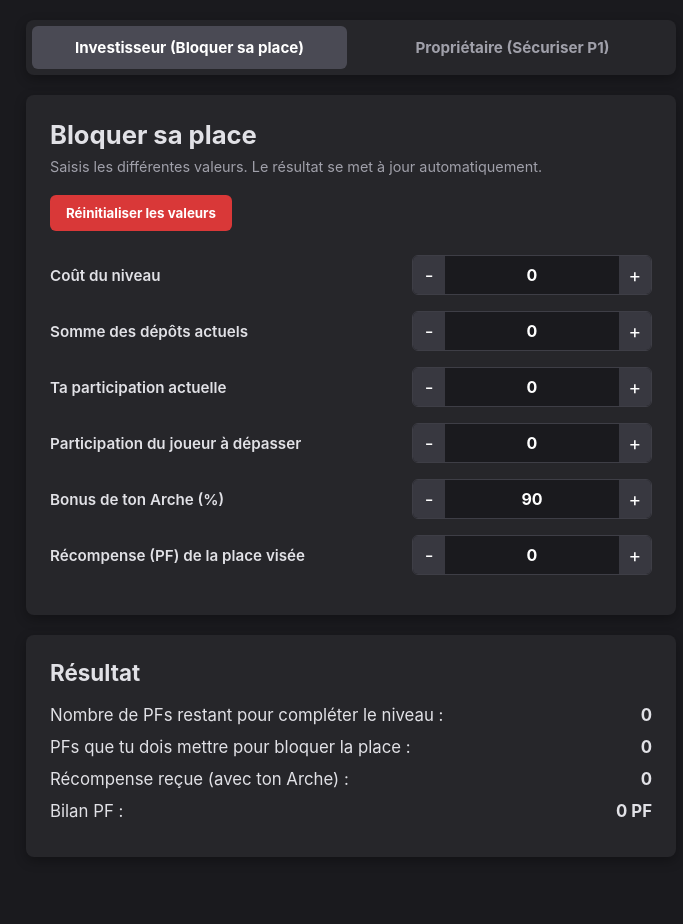
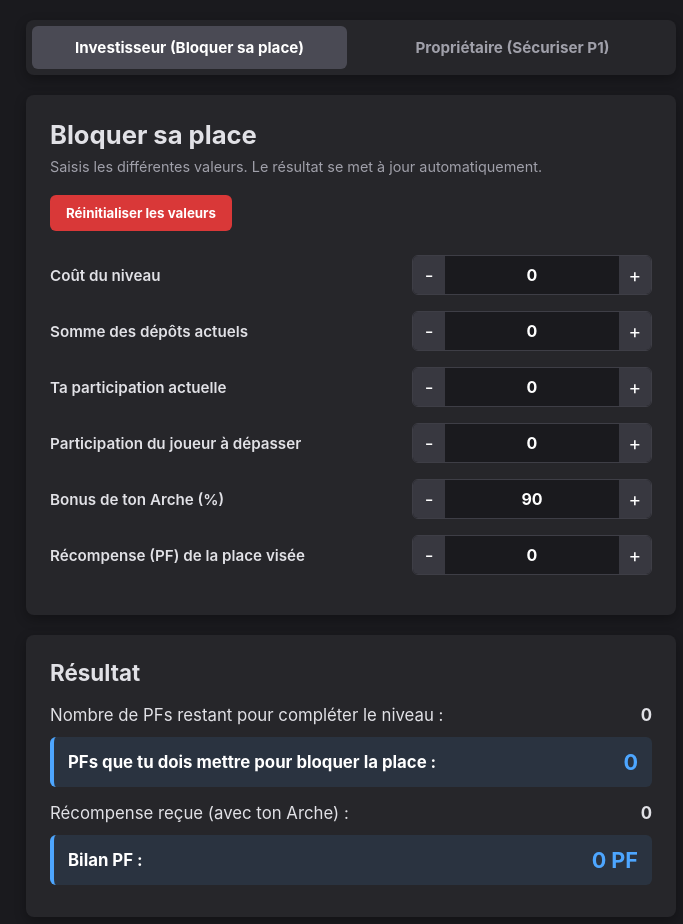
Before and after one commit to sapinbarbu/foe, a plain HTML site: page index.html in a window 1280 px wide. Shown: the whole page, without its empty margins (289-972 px from the left). Before the commit the page ends 877 px from the top, so only its background shows below. Drawn offline with Linux system fonts and the light colour scheme.

Commit message:
Refactor HTML structure and styles for results display

```diff
--- a/index.html
+++ b/index.html
@@ -46,7 +46,7 @@
       transition: background 0.2s, color 0.2s;
     }
     .tab-btn.active {
-      background-color: #4a4a54; /* Couleur plus claire pour l'onglet actif */
+      background-color: #4a4a54;
       color: #ffffff;
     }
     .tab-btn:hover:not(.active) {
@@ -99,7 +99,7 @@
       margin-bottom: 16px;
     }
     .form-group.has-subnote {
-      margin-bottom: 6px; /* Espace réduit sous les champs suivis d'une note */
+      margin-bottom: 6px;
     }
     .form-group label {
       font-weight: 600;
@@ -110,7 +110,7 @@
     .input-subnote {
       color: #a0a0aa;
       font-size: 0.8rem;
-      margin-top: 8px; /* Espacement supérieur aéré au-dessus du sous-texte */
+      margin-top: 8px;
       margin-bottom: 20px;
       line-height: 1.4;
     }
@@ -145,7 +145,6 @@
       font-weight: bold;
       outline: none;
     }
-    /* Masquer les flèches sur Chrome/Safari/Firefox */
     input[type=number]::-webkit-inner-spin-button,
     input[type=number]::-webkit-outer-spin-button { -webkit-appearance: none; margin: 0; }
     input[type=number] { -moz-appearance: textfield; }
@@ -157,14 +156,75 @@
     .result-row {
       display: flex;
       justify-content: space-between;
+      align-items: center;
       margin-bottom: 12px;
       font-size: 1.05rem;
     }
     .result-value {
       font-weight: bold;
     }
-    .profit { color: #4CAF50; }
-    .loss { color: #F44336; }
+
+    /* Bloc en surbrillance pour les PFs à bloquer (Bleu) */
+    .result-row.primary-highlight {
+      background: rgba(77, 166, 255, 0.1);
+      border-left: 4px solid #4DA6FF;
+      padding: 12px 14px;
+      border-radius: 6px;
+      margin-top: 8px;
+      margin-bottom: 16px;
+    }
+    .result-row.primary-highlight span:first-child {
+      font-weight: bold;
+      color: #ffffff;
+      font-size: 1.05rem;
+    }
+    .result-row.primary-highlight .result-value {
+      font-size: 1.35rem;
+      color: #4DA6FF;
+    }
+
+    /* Bloc dynamique pour le Bilan PF */
+    .result-row.balance-highlight {
+      padding: 12px 14px;
+      border-radius: 6px;
+      margin-top: 8px;
+      margin-bottom: 8px;
+      transition: background 0.3s, border-color 0.3s;
+    }
+    .result-row.balance-highlight span:first-child {
+      font-weight: bold;
+      color: #ffffff;
+      font-size: 1.05rem;
+    }
+    .result-row.balance-highlight .result-value {
+      font-size: 1.35rem;
+    }
+
+    /* Variations dynamique de couleurs pour le Bilan */
+    .balance-highlight.balance-zero {
+      background: rgba(77, 166, 255, 0.1);
+      border-left: 4px solid #4DA6FF;
+    }
+    .balance-highlight.balance-zero .result-value {
+      color: #4DA6FF;
+    }
+
+    .balance-highlight.balance-profit {
+      background: rgba(76, 175, 80, 0.12);
+      border-left: 4px solid #4CAF50;
+    }
+    .balance-highlight.balance-profit .result-value {
+      color: #4CAF50;
+    }
+
+    .balance-highlight.balance-loss {
+      background: rgba(244, 67, 54, 0.12);
+      border-left: 4px solid #F44336;
+    }
+    .balance-highlight.balance-loss .result-value {
+      color: #F44336;
+    }
+
     .highlight { color: #4DA6FF; }
     .info-text {
       color: #a0a0aa;
@@ -252,7 +312,7 @@
         <span>Nombre de PFs restant pour compléter le niveau :</span>
         <span class="result-value" id="resRemaining">0</span>
       </div>
-      <div class="result-row">
+      <div class="result-row primary-highlight">
         <span>PFs que tu dois mettre pour bloquer la place :</span>
         <span class="result-value" id="resToSecure">0</span>
       </div>
@@ -260,9 +320,9 @@
         <span>Récompense reçue (avec ton Arche) :</span>
         <span class="result-value" id="resReward">0</span>
       </div>
-      <div class="result-row">
+      <div class="result-row balance-highlight balance-zero" id="balanceRow">
         <span>Bilan PF :</span>
-        <span class="result-value" id="resBalance">0</span>
+        <span class="result-value" id="resBalance">0 PF</span>
       </div>
     </div>
   </div>
@@ -403,15 +463,20 @@
     document.getElementById('resReward').textContent = rewardWithArche;
 
     const balanceEl = document.getElementById('resBalance');
+    const balanceRow = document.getElementById('balanceRow');
+
+    // Réinitialisation des classes du bloc
+    balanceRow.className = "result-row balance-highlight";
+
     if (balance > 0) {
       balanceEl.textContent = `Gain : +${balance} PF`;
-      balanceEl.className = "result-value profit";
+      balanceRow.classList.add("balance-profit");
     } else if (balance < 0) {
       balanceEl.textContent = `Perte : ${balance} PF`;
-      balanceEl.className = "result-value loss";
+      balanceRow.classList.add("balance-loss");
     } else {
       balanceEl.textContent = `0 PF`;
-      balanceEl.className = "result-value";
+      balanceRow.classList.add("balance-zero");
     }
   }
 
```
